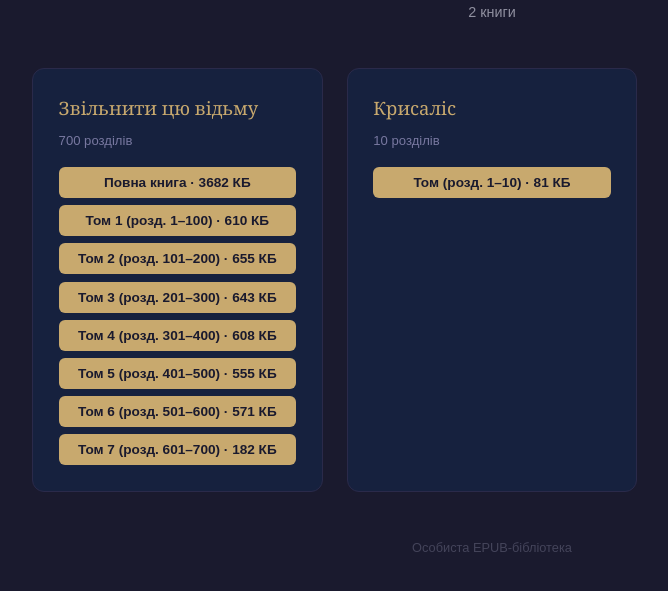
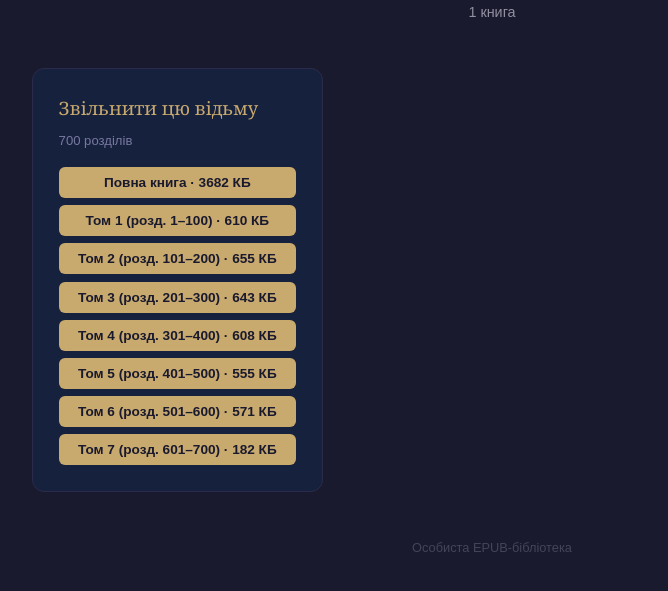
Before and after one commit to damorest/witch-book, a plain HTML site: page index.html in a window 1280 px wide. Shown: the part 77-668 px from the top of the page, without its empty margins (148-816 px from the left). Drawn offline with Linux system fonts and the light colour scheme.

Commit message:
Library: remove «krysalis»

```diff
--- a/index.html
+++ b/index.html
@@ -60,7 +60,7 @@
 <body>
   <header>
     <h1>Моя бібліотека</h1>
-    <p>2 книги</p>
+    <p>1 книга</p>
   </header>
   <div class="library">
   <div class="card">
@@ -77,13 +77,6 @@
       <a class="btn" href="books/zvilnyty-tsiu-vidmu/zvilnyty_vidmu_vol_7.epub" download>Том 7 (розд. 601–700) · 182 КБ</a>
     </div>
   </div>
-  <div class="card">
-    <div class="card-title">Крисаліс</div>
-    <div class="card-meta">10 розділів</div>
-    <div class="downloads">
-      <a class="btn" href="books/krysalis/krysalis_vol_1.epub" download>Том (розд. 1–10) · 81 КБ</a>
-    </div>
-  </div>
   </div>
   <footer>Особиста EPUB-бібліотека</footer>
 </body>
```
